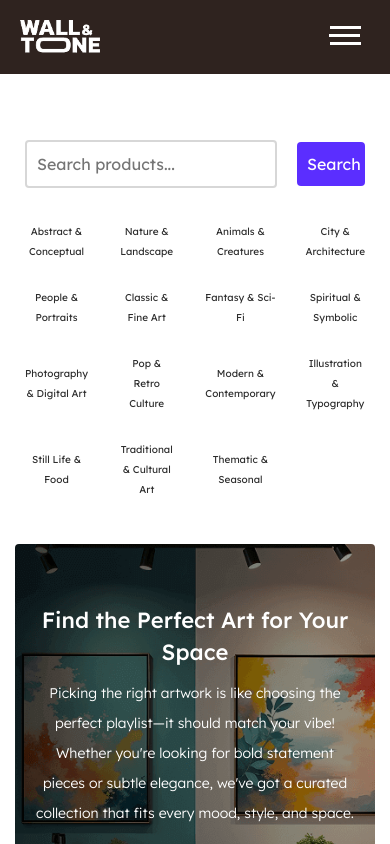
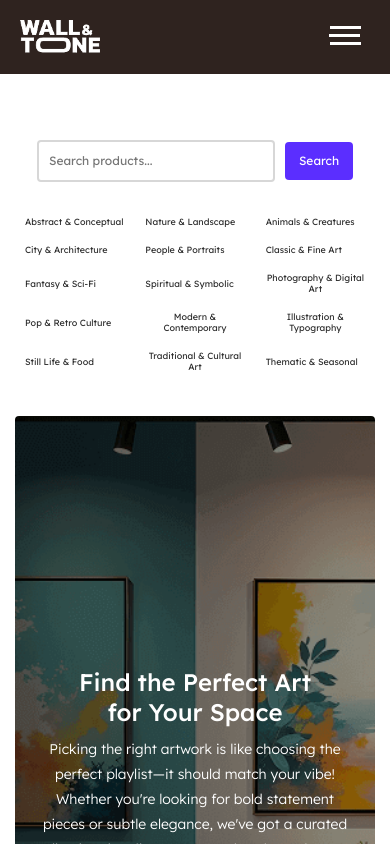
Before and after one commit to KrishnaMahajan1227/WallAndTone, a React (Vite) app in the folder frontend/: page /search in a window 390 px wide. Shown: the top 844 px of the page. Built offline with nearby package versions, Linux system fonts and the light colour scheme; no server answers.

Commit message:
Updated Final TEST 57

```diff
--- a/frontend/src/components/Cart/CartComponent.css
+++ b/frontend/src/components/Cart/CartComponent.css
@@ -4,6 +4,11 @@
   font-family: "Lexend Deca", serif;
   padding: 30px 0;
   margin: 0;
+  min-height: 100vh;
+  display: flex;
+  align-items: center;
+  justify-content: center;
+  flex-direction: column;
 }
 
 .cart-container .cart-header {
--- a/frontend/src/components/PersonalizeUpload/PersonalizeCustomization.css
+++ b/frontend/src/components/PersonalizeUpload/PersonalizeCustomization.css
@@ -100,9 +100,9 @@
 
 .personalize-customization .generated-artwork {
   position: relative;
-  width: 64%;
-  height: 85%;
-  object-fit: cover;
+  width: 61%;
+  height: auto;
+  object-fit: contain;
   z-index: 0;
   margin: auto;
   display: block;
@@ -126,6 +126,19 @@
   left: 50%;
   transform: translate(-50%, -50%);
 }
+.personalize-customization .generated-artwork.landscape-artwork.frame-type-style {
+  position: absolute;
+  top: 50%;
+  left: 50%;
+  transform: translate(-50%, -50%);
+  width: 61%;
+  height: auto;
+  object-fit: contain;
+  z-index: 0;
+  margin: auto;
+  display: block;
+}
+
 
 .personalize-customization .info-section {
   flex: 1;
@@ -165,17 +178,17 @@
   border-radius: 4px;
   font-size: 14px;
   transition: all 0.2s;
-  border: 1px solid #654839;
+  border: 1px solid #2F231F;
   background-color: #fff;
-  color: #654839;
+  color: #2F231F;
   width: fit-content;
   height: fit-content;
 }
 
 .personalize-customization .option-button.active {
-  background-color: #654839;
+  background-color: #2F231F;
   color: #fff;
-  border-color: #654839;
+  border-color: #2F231F;
 }
 
 .personalize-customization .option-button:not(.active):hover {
@@ -347,15 +360,14 @@
     margin-bottom: 20px;
   }
   .customization-details .dropdown-group select.dropdown-select {
-    background: #654839;
+    background: #2F231F;
     color: #ffffff;
-    border: 1px solid #654839;
+    border: 1px solid #2F231F;
     border-radius: 4px;
     padding: 0.5rem 0.75rem;
     border-radius: 4px;
     font-size: 0.75rem;
     transition: all 0.2s;
-    border: 1px solid #654839;
     max-width: 100%;
     outline: none !important;
   }
--- a/frontend/src/components/PersonalizeUpload/PersonalizeCustomization.jsx
+++ b/frontend/src/components/PersonalizeUpload/PersonalizeCustomization.jsx
@@ -255,13 +255,21 @@ const PersonalizeCustomization = () => {
                   className="frame-background"
                 />
               )}
-            <img
-              src={personalizedImage}
-              alt="Uploaded Artwork"
-              className={`generated-artwork ${
-                selectedFrameType?.name?.toLowerCase() === "acrylic" ? "acrylic-style" : ""
-              }`}
-            />
+<img
+  src={personalizedImage}
+  alt="Uploaded Artwork"
+  className={`generated-artwork
+    ${selectedOrientation === "landscape" ? "landscape-artwork" : ""}
+    ${
+      selectedFrameType?.name?.toLowerCase() === "frame"
+        ? "frame-type-style"
+        : !["canvas", "poster"].includes(selectedFrameType?.name?.toLowerCase())
+        ? "acrylic-style"
+        : ""
+    }`}
+/>
+
+
           </div>
         </div>
 
--- a/frontend/src/components/Product/ProductDetails.css
+++ b/frontend/src/components/Product/ProductDetails.css
@@ -9,13 +9,18 @@
 .back-button {
   font-size: 16px;
   padding: 10px;
-  background-color: transparent;
   color: #2D2D2D;
   border: none;
   cursor: pointer;
   margin-bottom: 20px;
 }
-
+button.back-button {
+  background: #F2F2F2 !important;
+  max-width: fit-content;
+  border-radius: 4px;
+  display: flex;
+  align-items: center;
+}
 .product-details {
   display: flex;
   flex-wrap: wrap;
@@ -224,7 +229,7 @@
 }
 
 .product-details .add-to-cart {
-  background-color: #44332d;
+  background-color: #2f231f;
   color: #FFFFFF;
   border-radius: 4px;
 }
@@ -389,11 +394,11 @@
 .product-details-container .size-buttons .option-button,
 .product-details-container .size-category-buttons .option-button{
   padding: 10px;
-  border: 1px solid #654839;
+  border: 1px solid #2f231f;
   border-radius: 4px;
   cursor: pointer;
   background-color: #fff;
-  color: #654839;
+  color: #2f231f;
   max-width: fit-content;
   margin: 10px 5px;
   font-size: 13px;
@@ -403,7 +408,7 @@
 .product-details-container .sub-frame-type-buttons .option-button.active,
 .product-details-container .size-buttons .option-button.active,
 .product-details-container .size-category-buttons .option-button.active {
-  background-color: #654839;
+  background-color: #2f231f;
   color: #fff;
 }
 
@@ -692,7 +697,7 @@
     flex-wrap: wrap;
   }
   .product-details-container .options-section select {
-    background-color: #654839;
+    background-color: #2F231F;
     border-radius: 4px;
     padding: 10px;
     font-size: 14px;
--- a/frontend/src/components/Search/Search.jsx
+++ b/frontend/src/components/Search/Search.jsx
@@ -166,7 +166,7 @@ const Search = () => {
           <div className="row justify-content-center">
             <div className="col-lg-8 col-md-10 col-12">
               <div className="content">
-                <h2>Find the Perfect Art for Your Space</h2>
+                <h1>Find the Perfect Art for Your Space</h1>
                 <p>
                   Picking the right artwork is like choosing the perfect playlist—it should match your vibe!
                   Whether you're looking for bold statement pieces or subtle elegance, we've got a curated
--- a/frontend/src/components/Search/search.css
+++ b/frontend/src/components/Search/search.css
@@ -99,7 +99,7 @@
         left: 5%;
     }
 
-    .search-perfect-art-your-space h2 {
+    .search-perfect-art-your-space h1 {
       font-size: 24px;
       font-weight: 500;
       margin-bottom: 10px;
@@ -149,9 +149,10 @@
       /* Responsive Adjustments */
       @media (max-width: 768px) {
           .search-perfect-art-your-space {
-              height: auto;
+              height: 60vh;
               padding: 60px 20px;
               text-align: center;
+              align-items: flex-end;
           }
 
           .search-perfect-art-your-space h2 {
@@ -159,17 +160,39 @@
           }
 
           .search-perfect-art-your-space p {
-              font-size: 14px;
-          }
+            font-size: 14px;
+            line-height: 25px;
+        }
           .search-container .grouped-category-container.search-page {
-            grid-template-columns: repeat(4,1fr);
-            gap: 10px;
+            grid-template-columns: repeat(3,1fr);
+            gap: 1px;
           }
           .search-container .grouped-category-container.search-page button.grouped-category-button.search-page {
-            font-size: 10px;
-            line-height: 20px;
+            font-size: 9px;
+            line-height: normal;
             padding: 8px 10px;
           }
+          .search-input {
+            width: 70%;
+            padding: 10px;
+            font-size: 12px;
+            border: 2px solid #D7d7d7;
+            border-radius: 4px;
+        }
+        .search-bar form {
+          gap: 10px;
+      }
+      button.search-button {
+        font-size: 12px;
+    }
+    .search-perfect-art-your-space h1 {
+      font-size: 24px;
+      font-weight: 500;
+      line-height: normal;
+      max-width: 80%;
+      text-align: center;
+      margin: 10px auto;
+  }
       }
 
   @media(max-width:500px){
```
